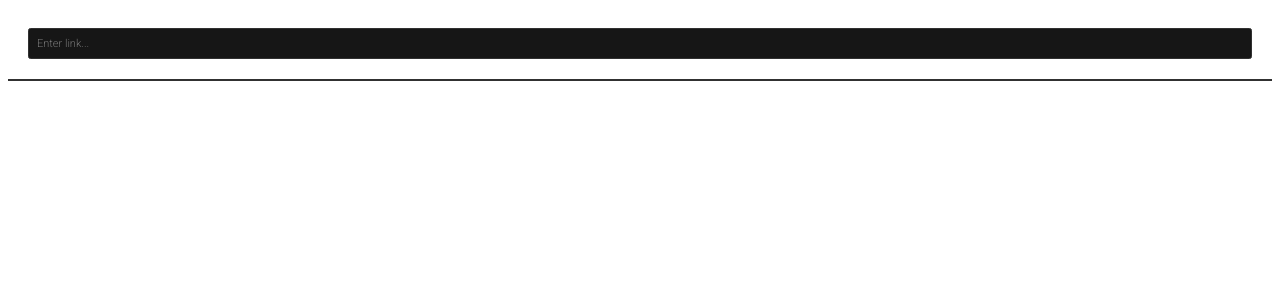
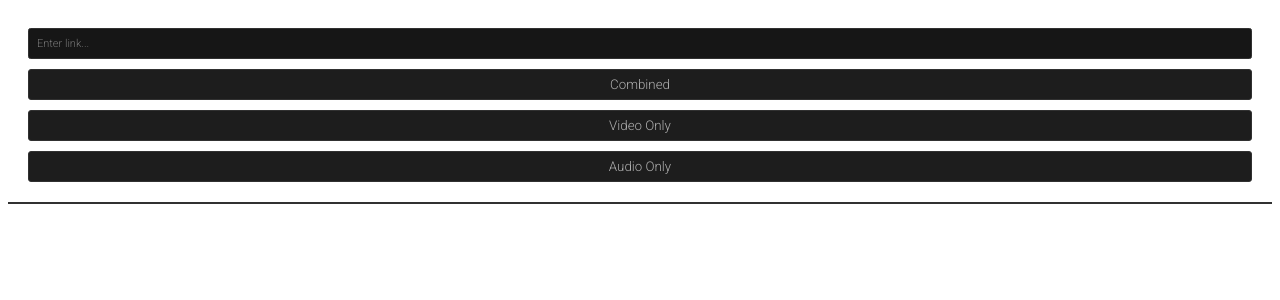
Before and after one commit to notorcus/clipfetch-extension, a React app: page / in a window 1280 px wide. Shown: the top 300 px of the page. Built offline with nearby package versions, Linux system fonts and the light colour scheme.

Commit message:
add 3 toggle buttons

```diff
--- a/src/components/LinkInput.tsx
+++ b/src/components/LinkInput.tsx
@@ -1,10 +1,14 @@
 import React from 'react';
 import './LinkInput.css';
+import ToggleButton from './ToggleButton';  // Import the new component
 
 const LinkInput: React.FC = () => {
   return (
     <div className="link-input-container">
       <input type="text" className="link-input-field" placeholder="Enter link..." />
+      <ToggleButton label="Combined" id="ToggleCombinedButton" />
+      <ToggleButton label="Video Only" id="ToggleVideoOnlyButton" />
+      <ToggleButton label="Audio Only" id="ToggleAudioOnlyButton" />
     </div>
   );
 };
--- /dev/null
+++ b/src/components/ToggleButton.css
@@ -0,0 +1,22 @@
+.toggle-button {
+    width: 100%;
+    padding: 7px;
+    margin-top: 10px;
+    border: 1px solid #313131;
+    background-color: #1D1D1D;
+    color: rgb(175, 175, 175); /* Text color */
+    box-sizing: border-box;
+    outline: none;
+    cursor: pointer;
+    border-radius: 3px;
+}
+
+.toggle-button:hover{
+    background-color: #2A2A2A;
+}
+
+.toggle-button:active,
+.toggle-button.active { /* You can toggle this 'active' class in your React component */
+    background-color: #075687;
+    border: 1px solid #00000000;
+}
--- /dev/null
+++ b/src/components/ToggleButton.tsx
@@ -0,0 +1,27 @@
+import React, { useState } from 'react';
+import './ToggleButton.css';
+
+interface ToggleButtonProps {
+  label: string;
+  id: string;
+}
+
+const ToggleButton: React.FC<ToggleButtonProps> = ({ label, id }) => {
+  const [isActive, setIsActive] = useState(false);
+
+  const toggleButton = () => {
+    setIsActive(!isActive);
+  };
+
+  return (
+    <button
+      className={`toggle-button ${isActive ? 'active' : ''}`}
+      id={id}
+      onClick={toggleButton}
+    >
+      {label}
+    </button>
+  );
+};
+
+export default ToggleButton;
```
